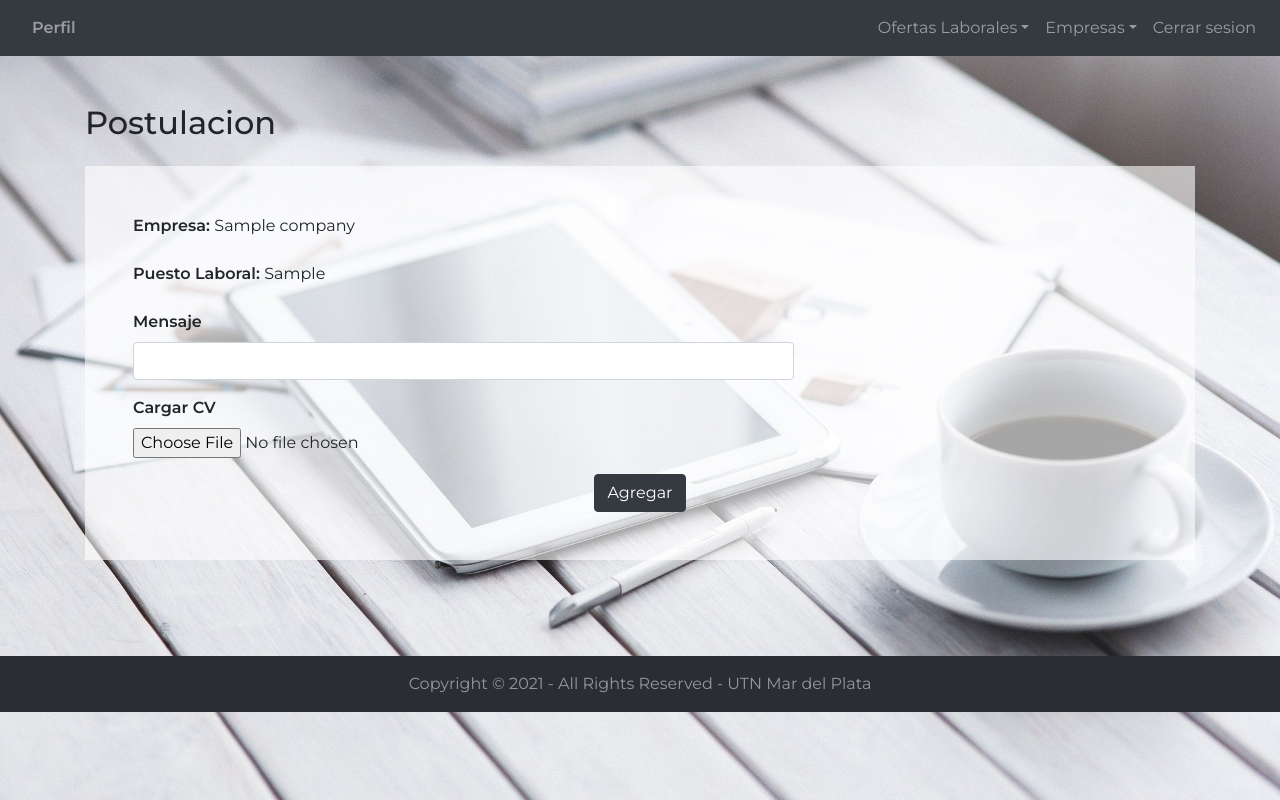
After one commit to RuedaFacundo/laboratorioIV-TpFinal, a PHP site: template Views/add-appointment.php in a window 1280 px wide. The commit adds this page. Run offline with PHP 8.4, Linux system fonts and the light colour scheme; the template is opened without the code that fills it: most values are stand-ins (such as "Sample title", 1, 10 or a date in 2020); some libraries are stand-ins or nearby versions.

Commit message:
Appointment model and views

```diff
--- /dev/null
+++ b/Views/add-appointment.php
@@ -0,0 +1,37 @@
+<?php
+    require_once('nav-student.php');
+?>
+<main class="py-5">
+    <section id="listado" class="mb-5">
+        <div class="container">
+            <h2 class="mb-4">Postulacion</h2>
+            <form action="<?php echo FRONT_ROOT ?>Appointment/Add" method="post" class="bg-light-alpha p-5">
+                <div class="col-lg-4" style="padding-left: 0px;">
+                    <div class="form-group">
+                            <label for=""><strong>Empresa: </strong> <?php echo $company ?> </label>
+                    </div>
+                </div>
+                <div class="col-lg-4" style="padding-left: 0px;">
+                    <div class="form-group">
+                            <label for=""><strong>Puesto Laboral: </strong> <?php echo $jobPosition ?> </label>
+                    </div>
+                </div>
+                <div class="col-lg-8" style="padding-left: 0px;">
+                    <div class="form-group">
+                            <label for=""> <strong> Mensaje </strong> </label>
+                            <input type="text" name="message" value="" class="form-control">
+                    </div>
+                </div>
+                <div class="col-lg-4" style="padding-left: 0px;">
+                    <div class="form-group">
+                            <label for=""> <strong> Cargar CV </strong></label>
+                            <input type="file" name="cv" value="">
+                    </div>
+                </div>
+                <div style="text-align: center; display: flex; align-items: center; justify-content: center;">
+                    <button type="submit" name="button" class="btn btn-dark d-block">Agregar</button>
+                </div>
+            </form>
+        </div>
+    </section>
+</main>
--- a/Views/student-profile.php
+++ b/Views/student-profile.php
@@ -7,7 +7,7 @@
             <h2 class="mb-4">Bienvenido <?php echo $_SESSION['loggedUser']->getFirstName() ?> !! </h2>
             <table class="table">
                 <thead>
-                    <tr class="table-primary">
+                    <tr class="table-secondary">
                         <th scope="col">Carrera</th>
                         <th scope="col">Nombre</th>
                         <th scope="col">Apellido</th>
@@ -23,7 +23,7 @@
                     </tr>
                 </tbody>
                 <thead>
-                    <tr class="table-primary">
+                    <tr class="table-secondary">
                         <th scope="col">Telefono</th>
                         <th scope="col">Genero</th>
                         <th scope="col">Fecha de nacimiento</th>
@@ -39,7 +39,7 @@
                     </tr>
                 </tbody>
                 <thead>
-                    <tr class="table-primary">
+                    <tr class="table-secondary">
                         <th colspan="4" style="text-align:center;">Email</th>
                     </tr>
                 </thead>
```
Also changed, not shown: Models/Appointment.php (added, +20 -0 lines), Views/jobOffer-listStudent.php (+8 -0 lines).
